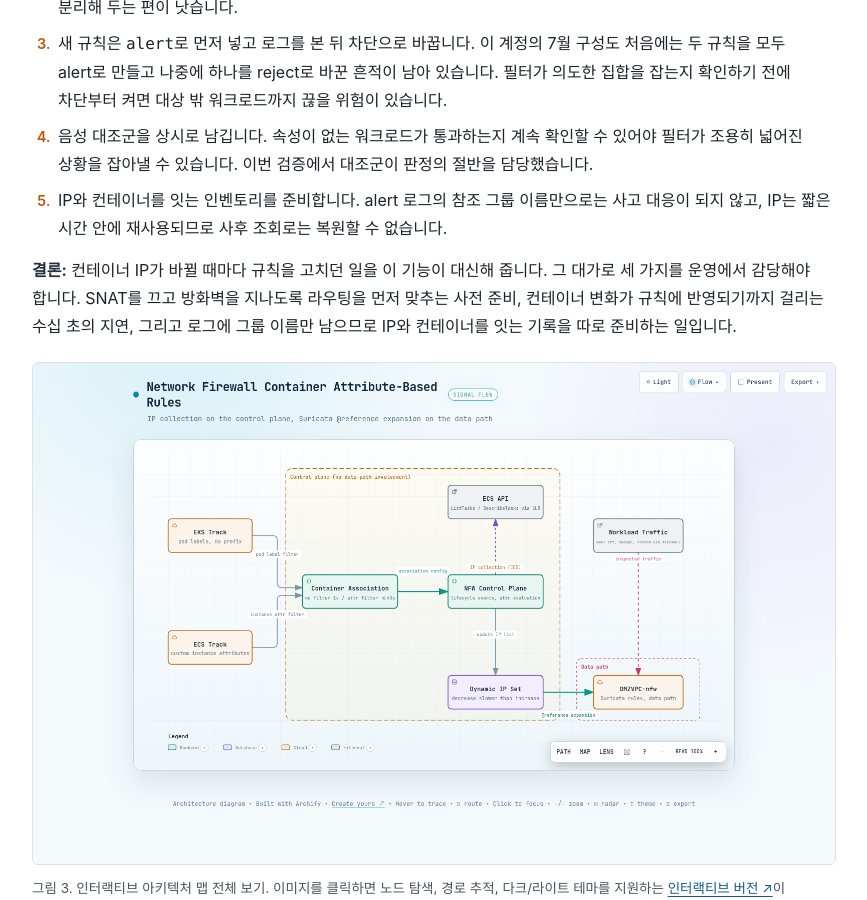
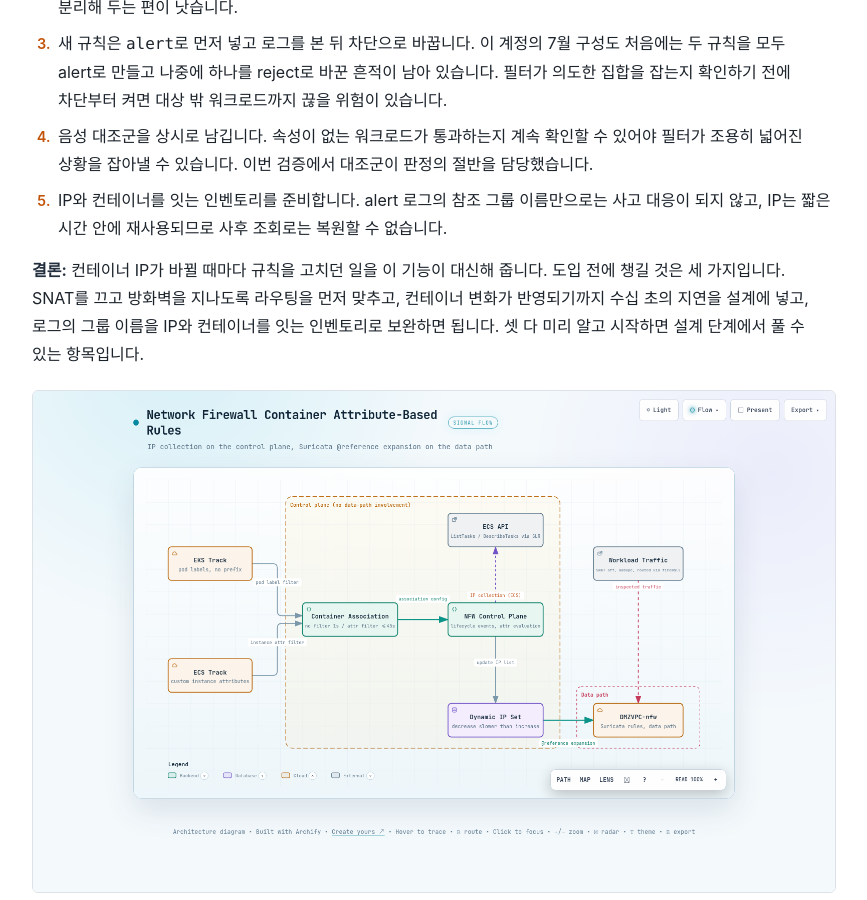
Before and after one commit to whchoi98/whchoi98.github.io, a Jekyll site: the page docs/techblog/networking/anfw-container-attr-rules-report.html, which Jekyll copies as it is, in a window 1280 px wide and 900 px high, scrolled down 13140 px. Shown: the whole window, without its empty margins (206-1073 px from the left). Built offline with Jekyll 4.4.1, drawn with Linux system fonts in a browser that asks for light colours; some web fonts are replaced.

Commit message:
docs: anfw 결론을 체크리스트 프레임으로 조정 - 부정적 뉘앙스 완화 (KO/EN)

```diff
--- a/docs/techblog/networking/anfw-container-attr-rules-report.html
+++ b/docs/techblog/networking/anfw-container-attr-rules-report.html
@@ -1381,10 +1381,11 @@
 
   <p class="lead-def">
     <b>결론:</b> 컨테이너 IP가 바뀔 때마다 규칙을 고치던 일을 이 기능이 대신해 줍니다.
-    그 대가로 세 가지를 운영에서 감당해야 합니다.
-    SNAT를 끄고 방화벽을 지나도록 라우팅을 먼저 맞추는 사전 준비,
-    컨테이너 변화가 규칙에 반영되기까지 걸리는 수십 초의 지연,
-    그리고 로그에 그룹 이름만 남으므로 IP와 컨테이너를 잇는 기록을 따로 준비하는 일입니다.
+    도입 전에 챙길 것은 세 가지입니다.
+    SNAT를 끄고 방화벽을 지나도록 라우팅을 먼저 맞추고,
+    컨테이너 변화가 반영되기까지 수십 초의 지연을 설계에 넣고,
+    로그의 그룹 이름을 IP와 컨테이너를 잇는 인벤토리로 보완하면 됩니다.
+    셋 다 미리 알고 시작하면 설계 단계에서 풀 수 있는 항목입니다.
   </p>
 </section>
 
```
Also changed, not shown: other parts of docs/techblog/networking/anfw-container-attr-rules-report.html (+5 -4 lines).
